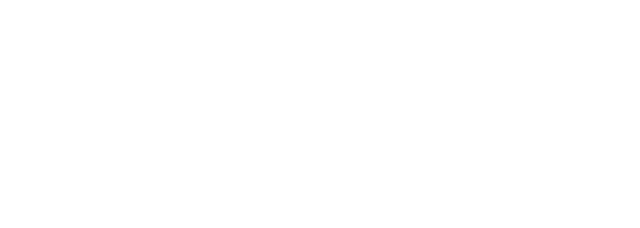
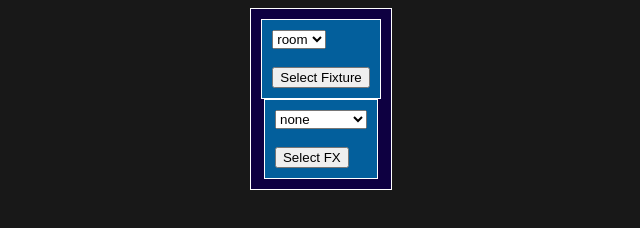
Before and after one commit to OTC-PAC/boxLights, a plain HTML site: page control.html in a window 1280 px wide. Shown: the whole page, without its empty margins (319-959 px from the left). Drawn offline with Linux system fonts and the light colour scheme.

Commit message:
Update control.html

```diff
--- a/control.html
+++ b/control.html
@@ -5,8 +5,59 @@
     <meta http-equiv="X-UA-Compatible" content="IE=edge">
     <meta name="viewport" content="width=device-width, initial-scale=1.0">
     <title>Mongs Inc</title>
+    <style>
+        body {
+            background-color: #181818;
+            color: #fff;
+        }
+        #stuff {
+            width: 100%;
+            height: 100%;
+            background-color: #0e0041;
+            color: #181818;
+            width: fit-content;
+            height: fit-content;
+            margin: auto;
+            padding: 10px;
+        }
+        div {
+            border: white;
+            border-style: solid;
+            border-width: 1px;
+        }
+        .Choices {
+            width: 100%;
+            height: 100%;
+            background-color: #035f9c;
+            color: #181818;
+            width: fit-content;
+            height: fit-content;
+            margin: auto;
+            padding: 10px;
+            align-content: center;
+        }
+    </style>
 </head>
 <body>
-
+    <div id="stuff">
+        <div class="Choices" id="SelectFixt">
+            <select>
+                <option label="room"></option>
+                <option label="stairs"></option>
+            </select>
+            <br><br>
+            <button id="SelectFixtButton">Select Fixture</button>
+        </div>
+        <div class="Choices" id="FX">
+            <select>
+                <option label="none"></option>
+                <option label="strobe"></option>
+                <option label="color"></option>
+                <option label="color strobe"></option>
+            </select>
+            <br><br>
+            <button id="FXButton">Select FX</button>
+        </div>
+    </div>
 </body>
 </html>
```
